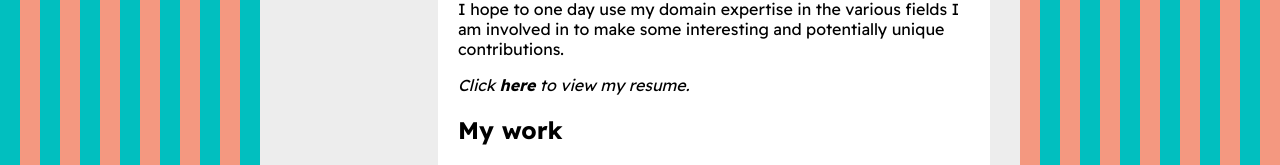
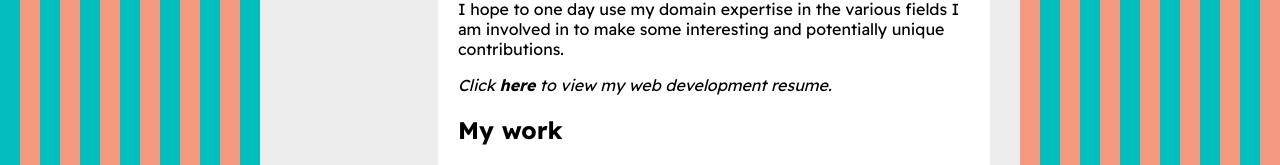
Before and after one commit to fantastic679/stevens_portfolio, a plain HTML site: page index.html in a window 1280 px wide. Shown: the part 417-582 px from the top of the page. Drawn offline with Linux system fonts and the light colour scheme.

Commit message:
Added resume

```diff
--- a/index.html
+++ b/index.html
@@ -58,7 +58,7 @@
                 and potentially unique contributions.
             </p>
             <p>
-                <i>Click <strong><a href="placeholder_url">here</a></strong> to view my resume.</i>
+                <i>Click <strong><a href="./assets/resume/resume.pdf">here</a></strong> to view my web development resume.</i>
             </p>
 
             <!-- My work section -->
```
Also changed, not shown: 2 other files.
